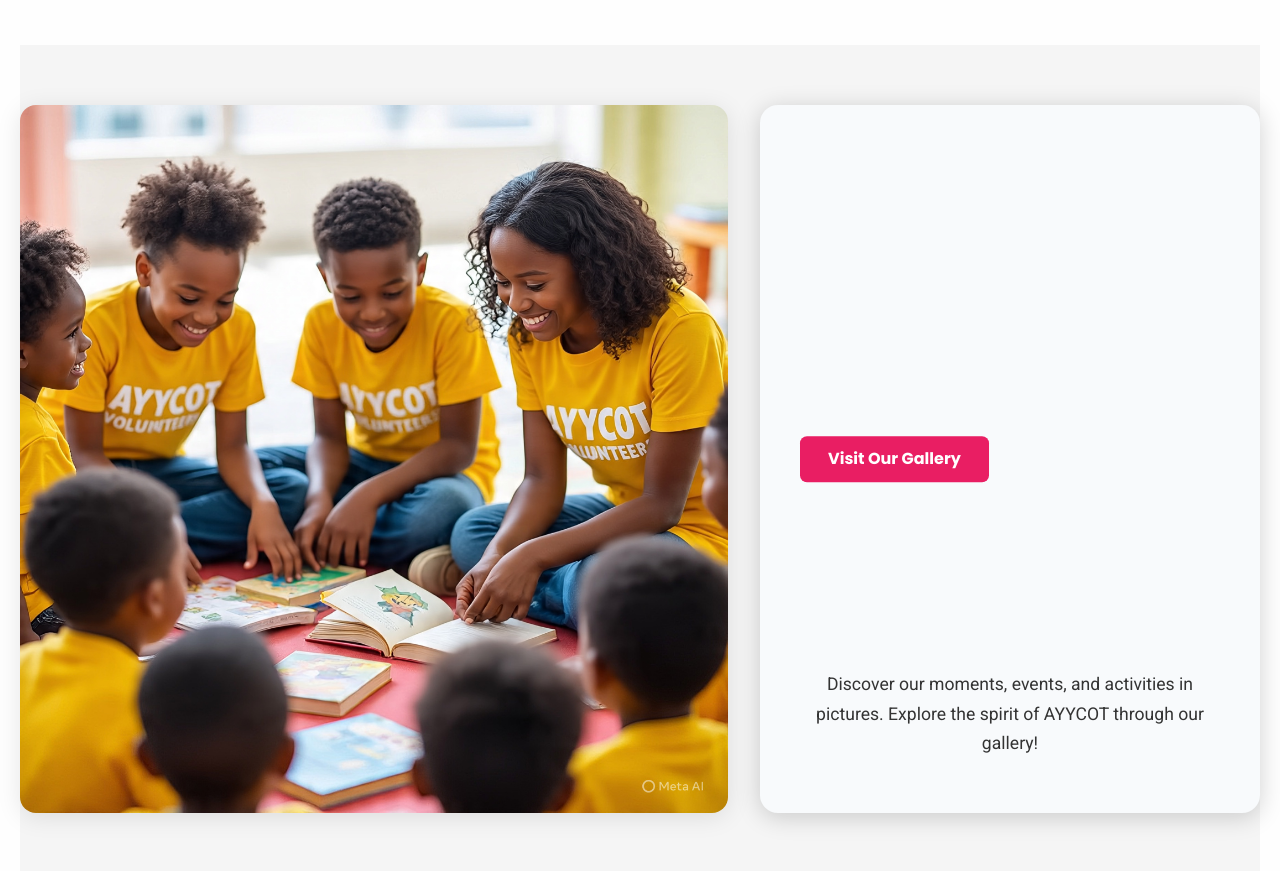
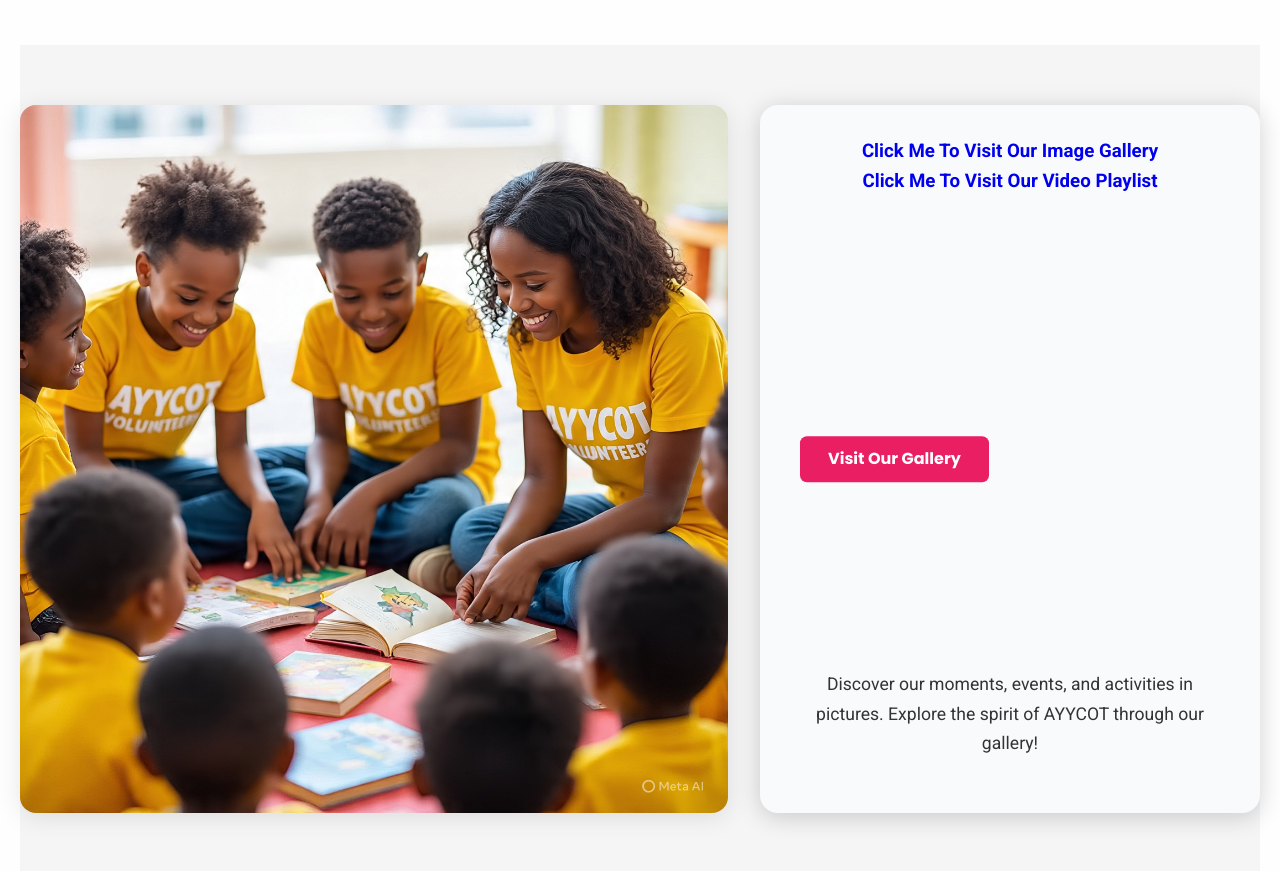
Before and after one commit to ayycot/ayycot-volunteers, a plain HTML site: page index.html in a window 1280 px wide. Shown: the part 2740-3611 px from the top of the page. Drawn offline with Linux system fonts and the light colour scheme.

Commit message:
Video playlist addef

```diff
--- a/index.html
+++ b/index.html
@@ -152,6 +152,8 @@
       <img src="home.jpg" alt="Gallery Preview" />
     </div>
     <div class="gallery-text">
+      <a href="gallery.html"><h3>Click Me To Visit Our Image Gallery</h3></a>
+      <a href="finally.html"><h3>Click Me To Visit Our Video Playlist</h3></a>
       <p>Discover our moments, events, and activities in pictures. Explore the spirit of AYYCOT through our gallery!</p>
       <a href="gallery.html" class="gallery-btn">Visit Our Gallery</a>
     </div>
```
